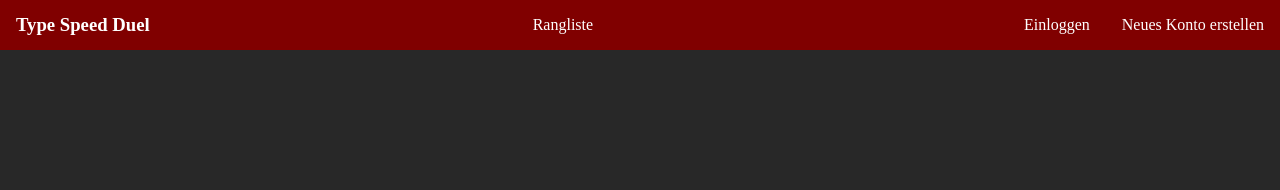
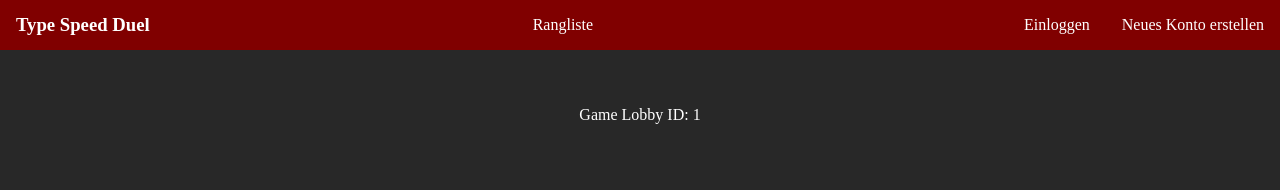
Before and after one commit to SaphirDeveloper/saphirdeveloper.github.io, a React (Create React App) app: page /gamelobby/1 in a window 1280 px wide. Shown: the top 190 px of the page. Built offline with nearby package versions, Linux system fonts and the light colour scheme.

Commit message:
added game lobby

```diff
--- a/src/App.js
+++ b/src/App.js
@@ -8,6 +8,7 @@ import Home from './pages/Home';
 import LogIn from './pages/LogIn';
 import SignIn from './pages/SignIn';
 import {BrowserRouter as Router, Routes, Route, Link} from "react-router-dom";
+import { GameLobby } from './pages/GameLobby';
 
 function App() {
   return (
@@ -22,7 +23,7 @@ function App() {
       <Route path="/highscores" element={<Highscores />} />
       <Route path="/login" element={<LogIn />} />
       <Route path="/signin" element={<SignIn />} />
-
+      <Route path="/gamelobby/:gameID" element={<GameLobby />} />
      </Routes>
      </Router>
     </div>
--- /dev/null
+++ b/src/pages/GameLobby.js
@@ -0,0 +1,12 @@
+import React from "react";
+import { useParams } from "react-router-dom";
+
+
+export function GameLobby() {
+    const {gameID} = useParams();
+    return (
+        <div className="GameLobby">
+            <p>Game Lobby ID: {gameID}</p>
+        </div>
+    );
+}
--- a/src/pages/Multiplayer.js
+++ b/src/pages/Multiplayer.js
@@ -18,10 +18,15 @@ async function createPlayer() {
 
 async function createGame() {
     let owner = 25;
-        fetch(url + 'games/', {method: 'POST', headers: {'Content-Type':'application/json',}, body: JSON.stringify({owner: owner})})
+    let id = -1;
+    await fetch(url + 'games/', {method: 'POST', headers: {'Content-Type':'application/json',}, body: JSON.stringify({owner: owner})})
             .then(response => response.json())
-            .then(data => console.log(data))
+            .then(data => {
+                console.log(data);
+                id = data.id;
+            })
             .catch(ex => console.error(ex));
+    return id;
 }
 
 async function deletePlayer() {
@@ -45,7 +50,11 @@ function Multiplayer() {
         <div className="Multiplayer">
         <h1>Multiplayer</h1>
         <Button buttonStyle="btn--success--solid" buttonSize="btn--medium" onClick={ () => {navigate("../home"); }}>Home</Button>
-        <Button buttonStyle="btn--primary--solid" buttonSize="btn--medium" onClick={ () => {createGame();}}>Raum erstellen</Button>
+        <Button buttonStyle="btn--primary--solid" buttonSize="btn--medium" onClick={ async () => {
+            const ID = await createGame();
+            navigate("../gamelobby/" + ID);
+            }
+            }>Raum erstellen</Button>
         <GamesTable />
         </div>
     );
```
